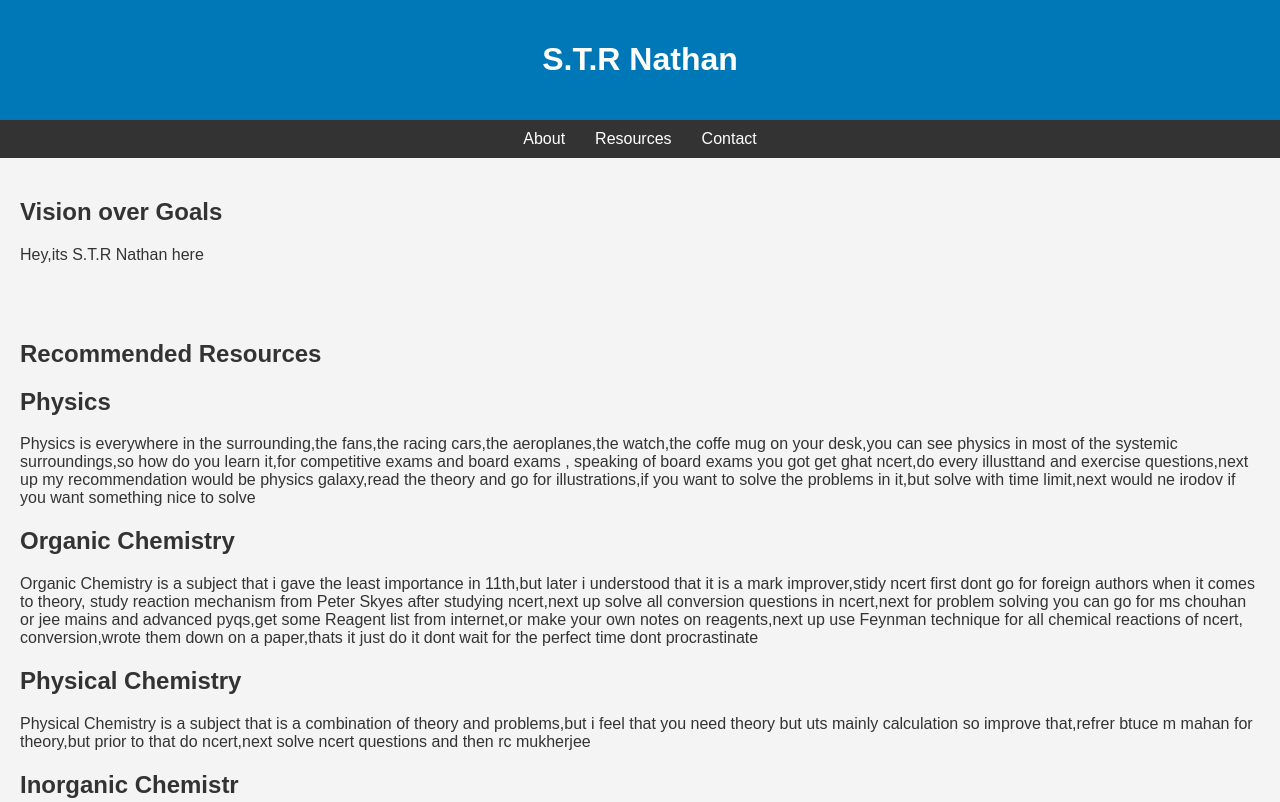
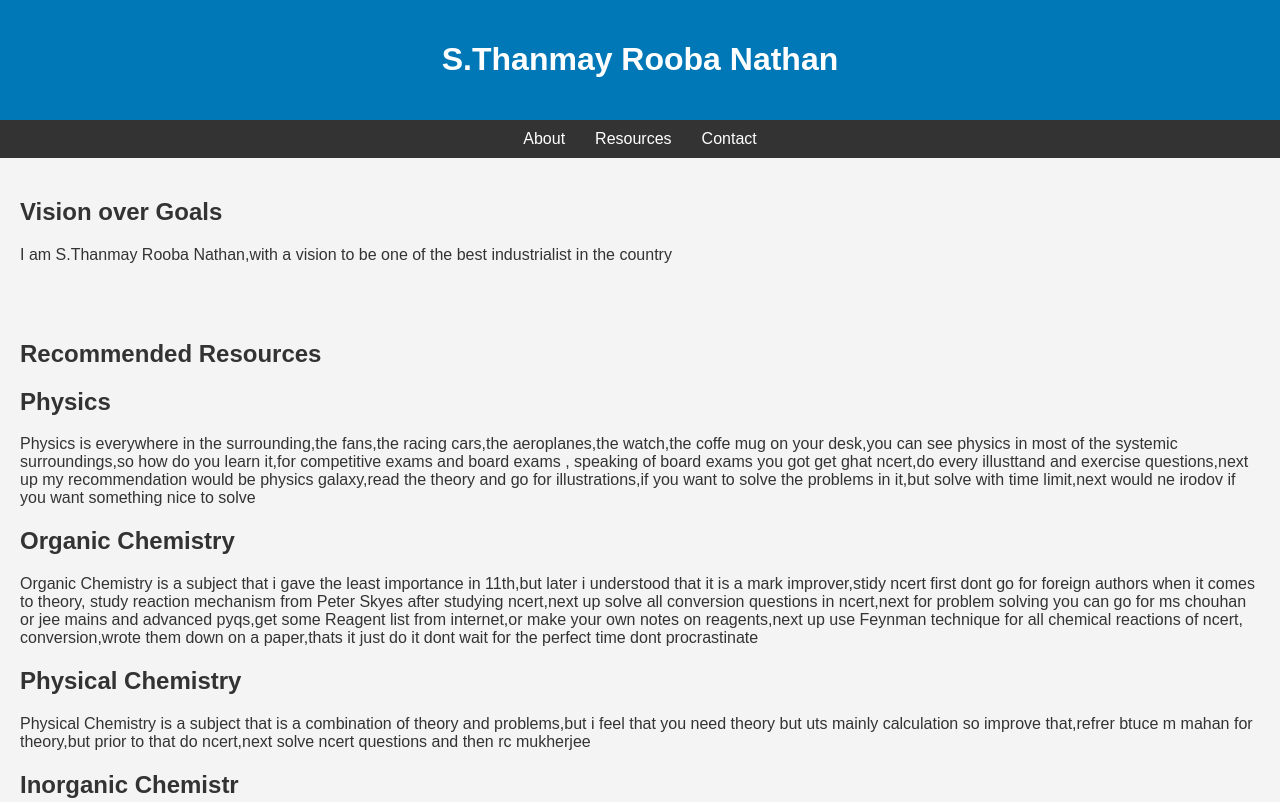
Before and after one commit to Thanmay-Rooba-Nathan/Jee, a plain HTML site: page index.html in a window 1280 px wide. Shown: the top 802 px of the page. Drawn offline with Linux system fonts and the light colour scheme.

Commit message:
Update index.html

```diff
--- a/index.html
+++ b/index.html
@@ -3,7 +3,7 @@
 <head>
     <meta charset="UTF-8">
     <meta name="viewport" content="width=device-width, initial-scale=1.0">
-    <title>Thanmay Rooba Nathan</title>
+    <title>S.Thanmay Rooba Nathan</title>
     <style>
         body {
             font-family: Arial, sans-serif;
@@ -43,7 +43,7 @@
 <body>
 
 <header>
-    <h1>S.T.R Nathan</h1>
+    <h1>S.Thanmay Rooba Nathan</h1>
 </header>
 
 <nav>
@@ -54,7 +54,7 @@
 
 <section id="about">
     <h2>Vision over Goals</h2>
-    <p>Hey,its S.T.R Nathan here</p>
+    <p>I am S.Thanmay Rooba Nathan,with a vision to be one of the best industrialist in the country</p>
 </section>
 
 <section id="resources">
```
